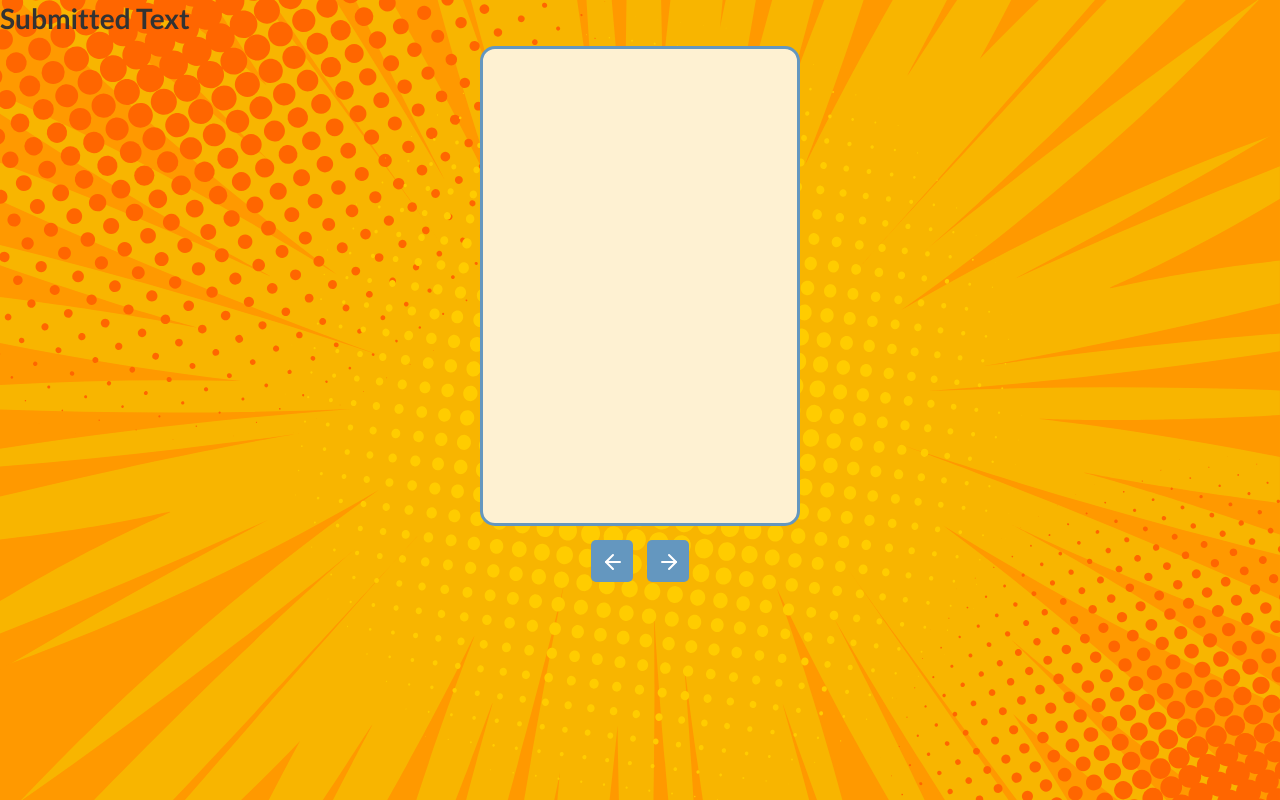
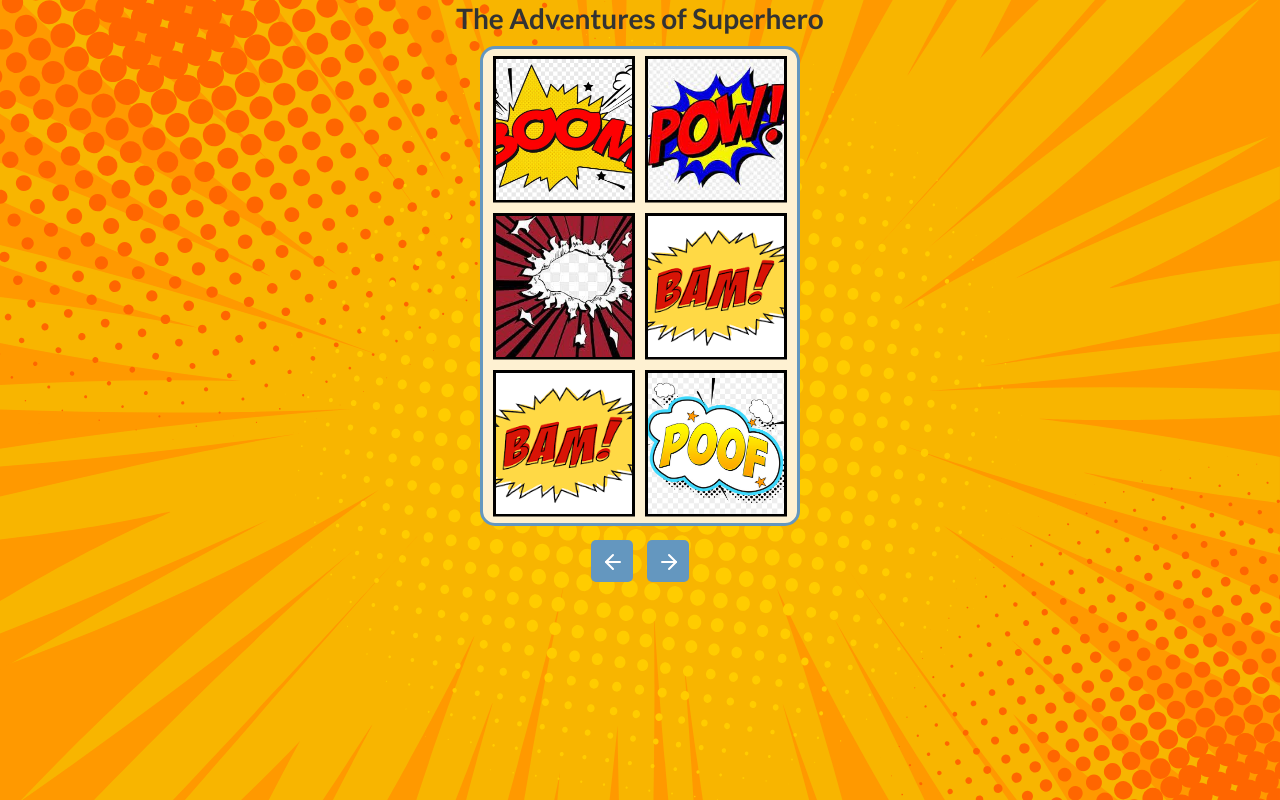
Before and after one commit to Stelath/comic-strip-frontend, a React (Create React App) app: page / in a window 1280 px wide. Both pictures are taken after typing "Sample" into the empty fields and a click on the button "Submit". Built offline with nearby package versions, Linux system fonts and the light colour scheme.

Commit message:
Fixed Comics Page

```diff
--- a/src/CSS/welcome-page.css
+++ b/src/CSS/welcome-page.css
@@ -236,9 +236,9 @@ button:hover {
   height: auto;
 }
 
-.comic-page {
+/* .comic-page {
   display: flex;
   justify-content: center;
   align-items: center;
   gap: 20px;
-}
+} */
--- a/src/pages/welcome-page.jsx
+++ b/src/pages/welcome-page.jsx
@@ -17,6 +17,7 @@ export default function MainLandingPage() {
   const [showButton, setShowButton] = useState(true);
   const [prompt, setPrompt] = useState("");
   const [isSubmitted, setIsSubmitted] = useState(false);
+  const title = "The Adventures of Superhero";
 
   const handleSubmit = () => {
     setShowButton(false);
@@ -103,10 +104,10 @@ export default function MainLandingPage() {
       )}
       {isSubmitted && (
         <div>
-          <h1>Submitted Text</h1>
+            <h1 className="title-text">{title}</h1>
           <div id="comic-container">
             <div className="comic-page">
-                <ComicPageFrames images={["/images/img1.jpg", "/images/img2.jpg", "/images/img3.jpg", "/images/img4.png"]} layoutNumber={1} />
+                <ComicPageFrames images={["/images/img1.jpg", "/images/img2.jpg", "/images/img3.jpg", "/images/img4.png", "/images/img4.png", "images/img6.jpg"]} layoutNumber={0} />
             </div>
             <div className="carousel-button-container">
               <button className="">
```
